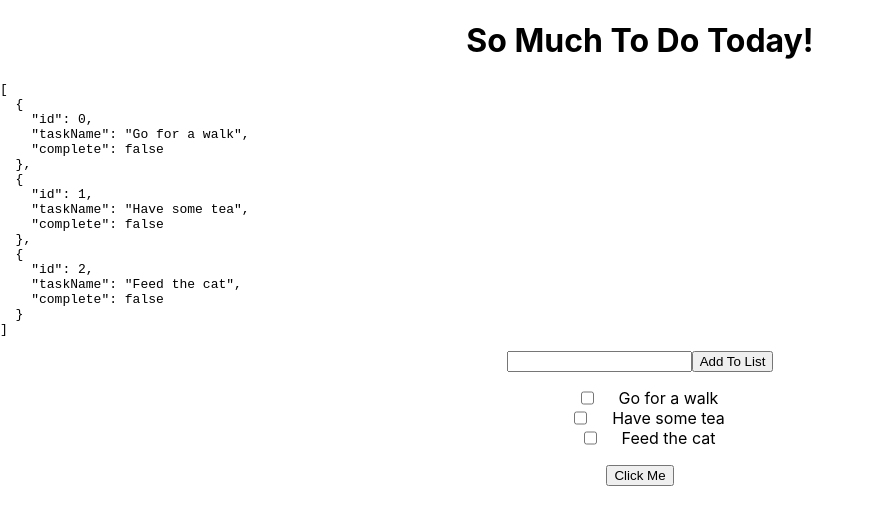
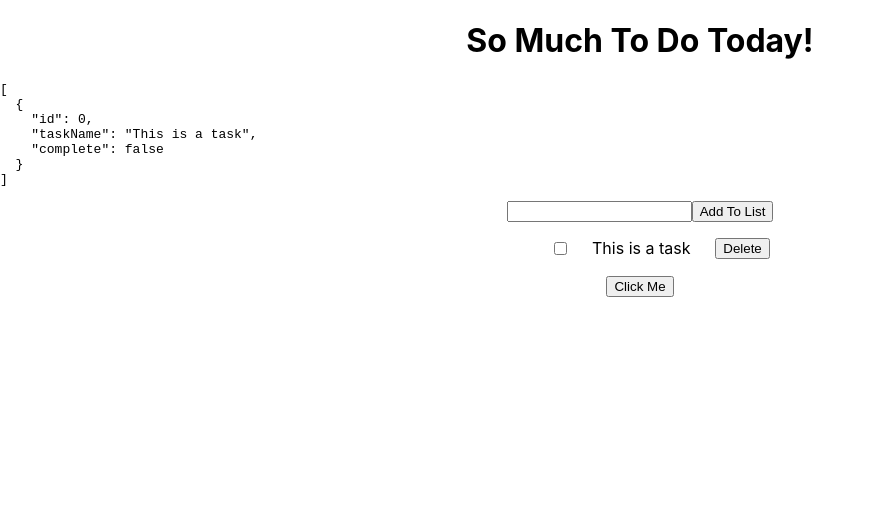
Before and after one commit to levlionn/TODOLIST, a React (Create React App) app: page / in a window 1280 px wide. Shown: the top 524 px of the page, without its empty margins (0-873 px from the left). Built offline with nearby package versions, Linux system fonts and the light colour scheme.

Commit message:
add delete functionality

```diff
--- a/src/App.js
+++ b/src/App.js
@@ -4,51 +4,38 @@ import { useState } from "react";
 import TaskList from "./Components/TaskList";
 import Header from "./Header";
 
-const DUMMY_DATA = [
+function App() {
+  const [taskList, setTaskList] = useState([
     {
       id: 0,
-    taskName: "Go for a walk",
+      taskName: "This is a task",
       complete: false,
     },
-  {
-    id: 1,
-    taskName: "Have some tea",
-    complete: false,
-  },
-  {
-    id: 2,
-    taskName: "Feed the cat",
-    complete: false,
-  },
-];
-
-function App() {
-  const [taskList, setTaskList] = useState(DUMMY_DATA);
+  ]); //set to empty array, not empty string!
   const [inputValue, setInputValue] = useState("");
 
   const addTask = (name) => {
     //get next id for new array
     let taskIDs = taskList.map((item) => item.id);
-    let maxID = Math.max(...taskIDs);
+    console.log(taskIDs, "this is the Task ID");
+
+    let newTaskList;
+    if (taskIDs.length === 0) {
+      newTaskList = [...taskList, { id: 0, taskName: name, complete: false }];
+    } else {
+      let maxID = Math.max(...taskIDs); //Math.max expects numbers, but passing in an array won't work. So we need to use the spread operator to extract the numbers only from the array otherwise we will get a NaN error.
       let newID = maxID + 1;
-
-    //append new task to array
-    let newTaskList = [
+      newTaskList = [
         ...taskList,
         { id: newID, taskName: name, complete: false },
       ];
+    }
 
     //set tasklist to new array
     setTaskList(newTaskList);
   };
 
   const toggleTaskByID = (id) => {
-    // return taskList.map((item) => {
-    //   if (item.id == id) {
-    //     setTaskList(!item[id].complete);
-    //   }
-    // });
-
     //create a new array where one of the objects has boolean set to true
     let newTaskList = taskList.map((item) => {
       if (item.id === id) {
@@ -57,6 +44,27 @@ function App() {
       return item;
     });
     //set tasklist to new array
+    setTaskList(newTaskList);
+  };
+
+  //delete item from array
+  const deleteObjectFromArray = (id) => {
+    //search array for current object
+    // let newTaskList = taskList.map((item) => {
+    //   if (item.id === id) {
+    //     //return object
+    //     return { ...item };
+    //   }
+    //   return item;
+    // });
+
+    let newTaskList = [...taskList];
+    let findIndexofTask = newTaskList.findIndex((task) => {
+      return task.id === id;
+    });
+    console.log(findIndexofTask, "this is the index of clicked item.");
+    newTaskList.splice(findIndexofTask, 1);
+    //update state, and trigger rerender
     setTaskList(newTaskList);
   };
 
@@ -81,7 +89,11 @@ function App() {
 
       {/* This will pass the entire array of tasks down to the TaskList componenent to be rendered into task by the Task componenent. */}
       <ul className="ListofTasks">
-        <TaskList todoitems={taskList} toggleTaskByID={toggleTaskByID} />{" "}
+        <TaskList
+          todoitems={taskList}
+          toggleTaskByID={toggleTaskByID}
+          deleteObjectFromArray={deleteObjectFromArray}
+        />{" "}
       </ul>
 
       <button onClick={() => toggleTaskByID(1)}>Click Me</button>
--- a/src/Components/Task.js
+++ b/src/Components/Task.js
@@ -2,7 +2,7 @@ import { useState, React } from "react";
 import "./Task.css";
 
 /* Reading the entire array of objects, but only pulling the names of the tasks and rendering those.*/
-function Task({ task, toggleTaskByID }) {
+function Task({ task, toggleTaskByID, deleteObjectFromArray }) {
   return (
     <>
       <span className="TaskBox">
@@ -15,6 +15,7 @@ function Task({ task, toggleTaskByID }) {
         <li className="TaskBox_Checkbox" key={task.id}>
           {task.taskName}
         </li>
+        <button onClick={() => deleteObjectFromArray(task.id)}>Delete</button>
       </span>
     </>
   );
--- a/src/Components/TaskList.js
+++ b/src/Components/TaskList.js
@@ -3,11 +3,16 @@ import Task from "./Task";
 
 //This is a list of tasks that passes down the data from App.js (the entire array of tasks)
 //into one single task to be rendered into an <li> item.
-function TaskList({ todoitems, toggleTaskByID }) {
+function TaskList({ todoitems, toggleTaskByID, deleteObjectFromArray }) {
   return (
     <div>
       {todoitems.map((item) => (
-        <Task task={item} toggleTaskByID={toggleTaskByID} key={item.id} />
+        <Task
+          task={item}
+          toggleTaskByID={toggleTaskByID}
+          deleteObjectFromArray={deleteObjectFromArray}
+          key={item.id}
+        />
       ))}
     </div>
   );
```
Lines whose indentation alone changed are shown as unchanged.
